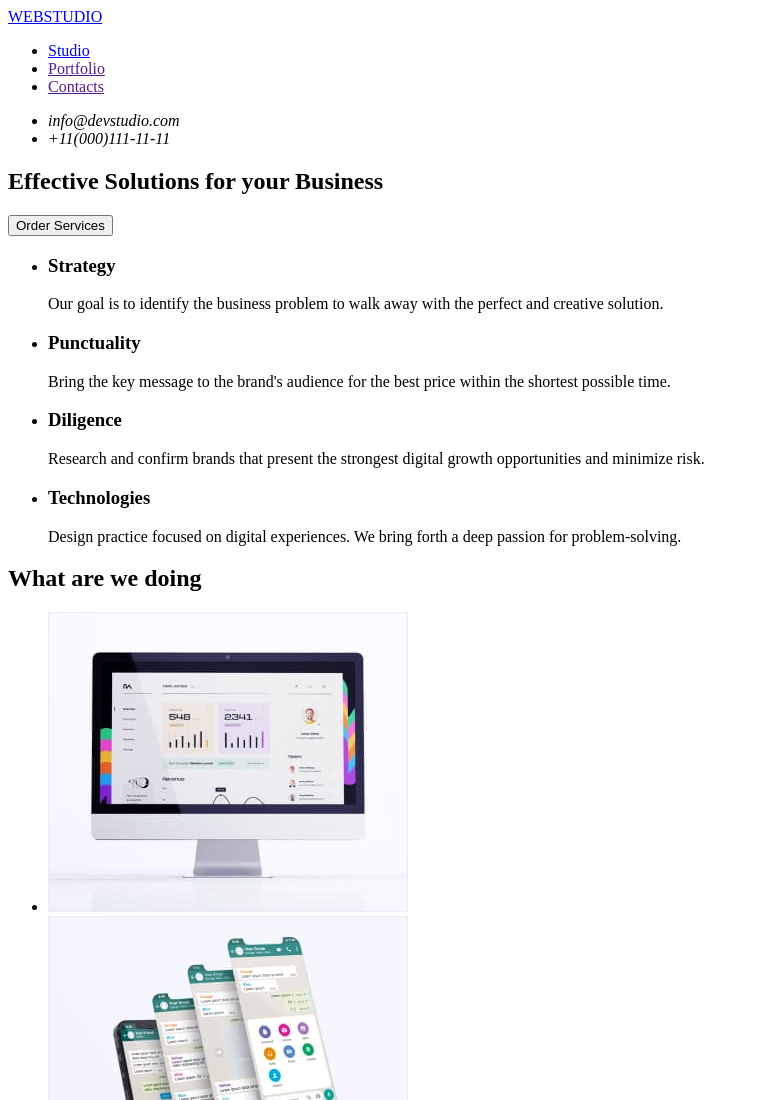
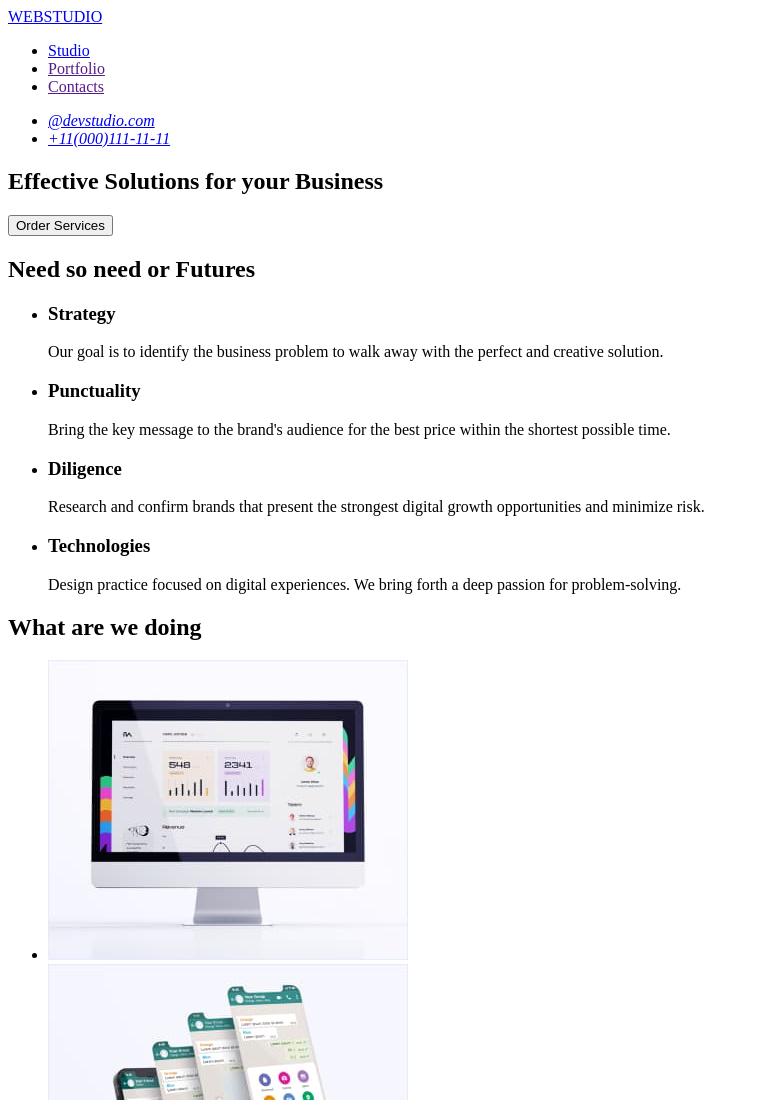
Before and after one commit to Dezertirr/goit-markup-hw-01, a plain HTML site: page index.html in a window 1280 px wide. Shown: the top 1100 px of the page, without its empty margins (0-759 px from the left). Drawn offline with Linux system fonts and the light colour scheme.

Commit message:
Update index.html

```diff
--- a/index.html
+++ b/index.html
@@ -18,8 +18,8 @@
       </nav>
         <address>
           <ul>
-            <li>info@devstudio.com</li>
-            <li>+11(000)111-11-11</li>
+            <li><a href="mailto:@devstudio.com"> @devstudio.com</a></li>
+            <li><a href="tel:+11(000)111-11-11"> +11(000)111-11-11</a></li>
           </ul>
         </address>
     </header>
@@ -29,6 +29,7 @@
         <button type="button">Order Services</button>
       </section>
       <section>
+        <h2>Need so need or Futures</h2>
         <ul>
           <li>
             <h3>Strategy</h3>
@@ -130,7 +131,7 @@
       </section>
     </main>
     <footer>
-      <a href="">WebStudio</a>
+      <a href="./index.html">WebStudio</a>
       <p>
         Increase the flow of customers and sales for your business with digital
         marketing & growth solutions.
```
